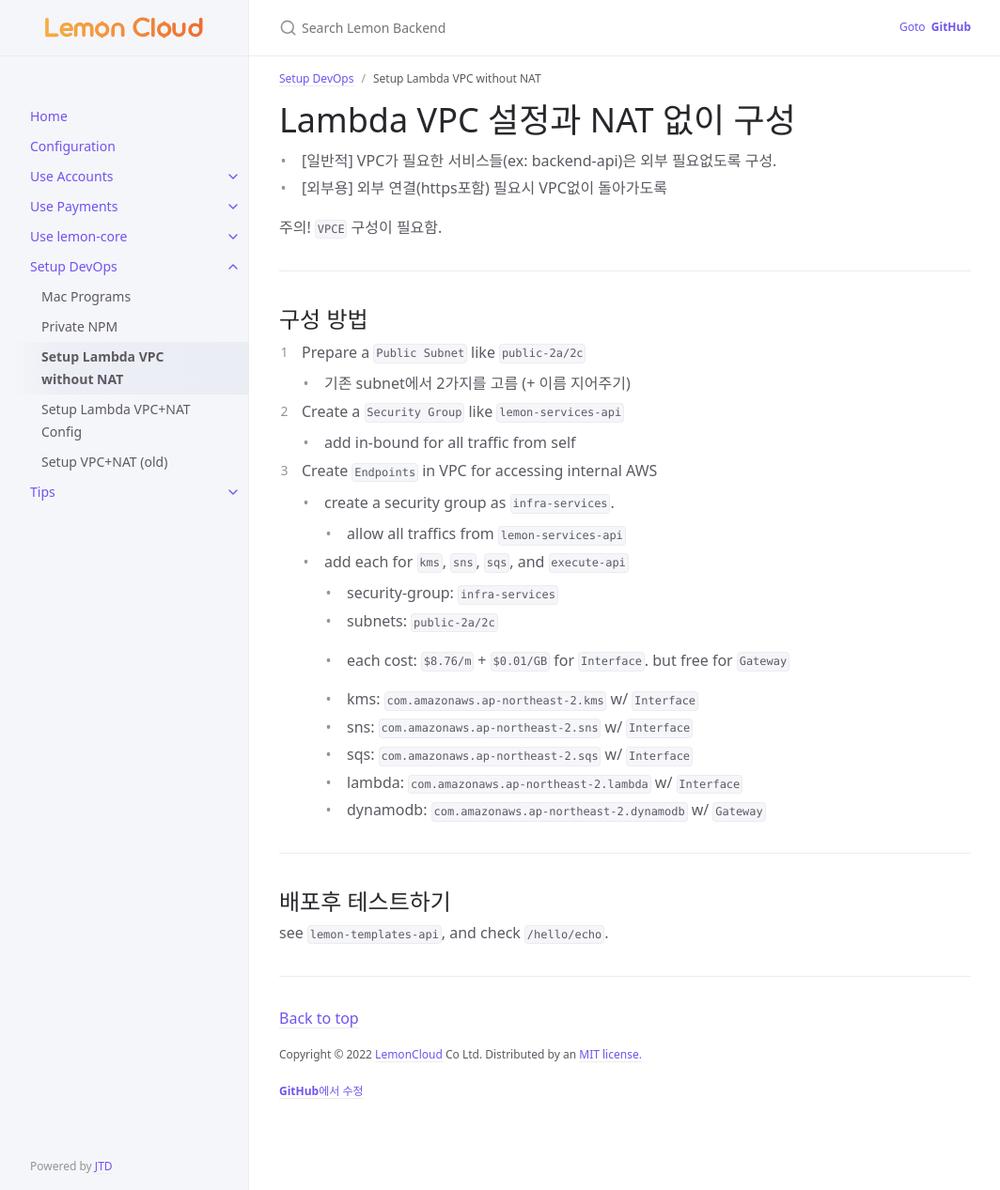
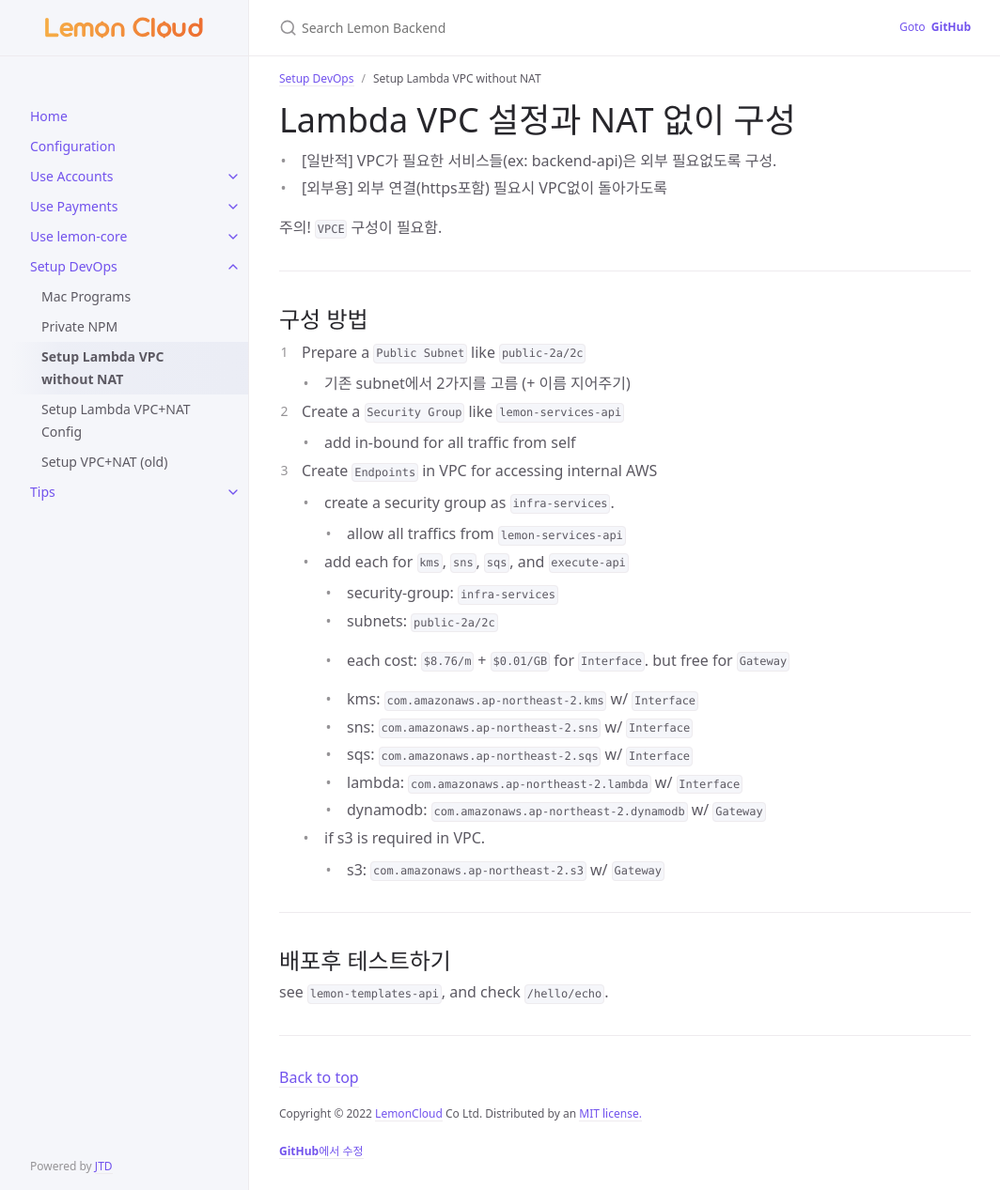
Before and after one commit to lemoncloud-io/lemon-backend-docs, a Jekyll site: the page built from docs/devops/setup-lambda-vpc-no-nat.md, in a window 1280 px wide and 1267 px high. Shown: the whole window at 94% size, without its empty margins (107-1171 px from the left). Built offline with Jekyll 4.4.1, drawn with Linux system fonts in a browser that asks for light colours.

Commit message:
docs: vpc

```diff
--- a/docs/devops/setup-lambda-vpc-no-nat.md
+++ b/docs/devops/setup-lambda-vpc-no-nat.md
@@ -35,6 +35,9 @@ parent: Setup DevOps
         * lambda: `com.amazonaws.ap-northeast-2.lambda` w/ `Interface`
         * dynamodb: `com.amazonaws.ap-northeast-2.dynamodb` w/ `Gateway`
 
+    - if s3 is required in VPC.
+        * s3: `com.amazonaws.ap-northeast-2.s3` w/ `Gateway`
+
 
 ----------------------
 ## 배포후 테스트하기
```
